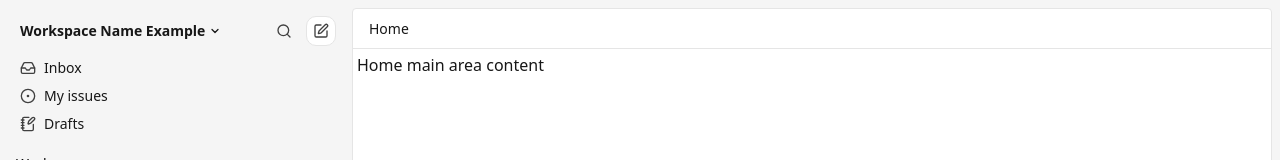
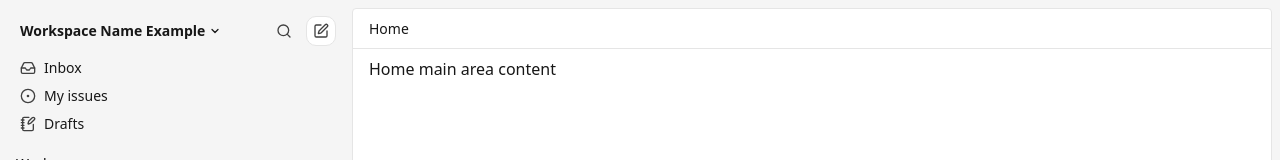
Before and after one commit to coding-wani/super-josefina, a Next.js app: page / in a window 1280 px wide. Shown: the top 160 px of the page. Built offline with nearby package versions, Linux system fonts and the light colour scheme.

Commit message:
feat: wrap Home main area content in a div for improved styling consistency

```diff
--- a/src/app/page.tsx
+++ b/src/app/page.tsx
@@ -1,5 +1,9 @@
 import { MainArea } from "@/components/layout/Content";
 
 export default function Home() {
-  return <MainArea pageTitle="Home">Home main area content</MainArea>;
+  return (
+    <MainArea pageTitle="Home">
+      <div className="px-3 py-1">Home main area content</div>
+    </MainArea>
+  );
 }
```
